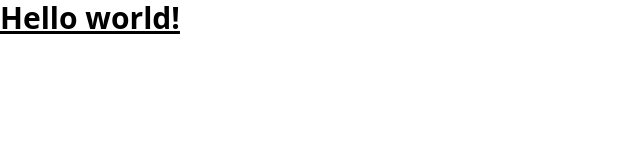
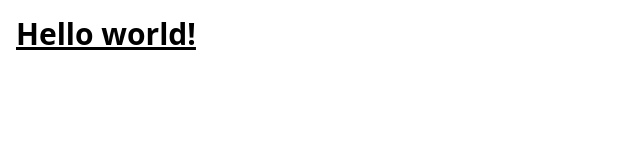
Before and after one commit to yasu-s/tailwindcss-sample, a website: page src/index.html in a window 1280 px wide. Shown: the whole page, without its empty margins (0-640 px from the left). Drawn offline with nearby package versions, Linux system fonts and the light colour scheme; files that its build step writes are made by us from their sources.

Commit message:
style設定

```diff
--- a/src/index.html
+++ b/src/index.html
@@ -6,7 +6,7 @@
   <link href="./output.css" rel="stylesheet">
 </head>
 <body>
-  <h1 class="text-3xl font-bold underline">
+  <h1 class="text-3xl font-bold underline m-4">
     Hello world!
   </h1>
 </body>
```
